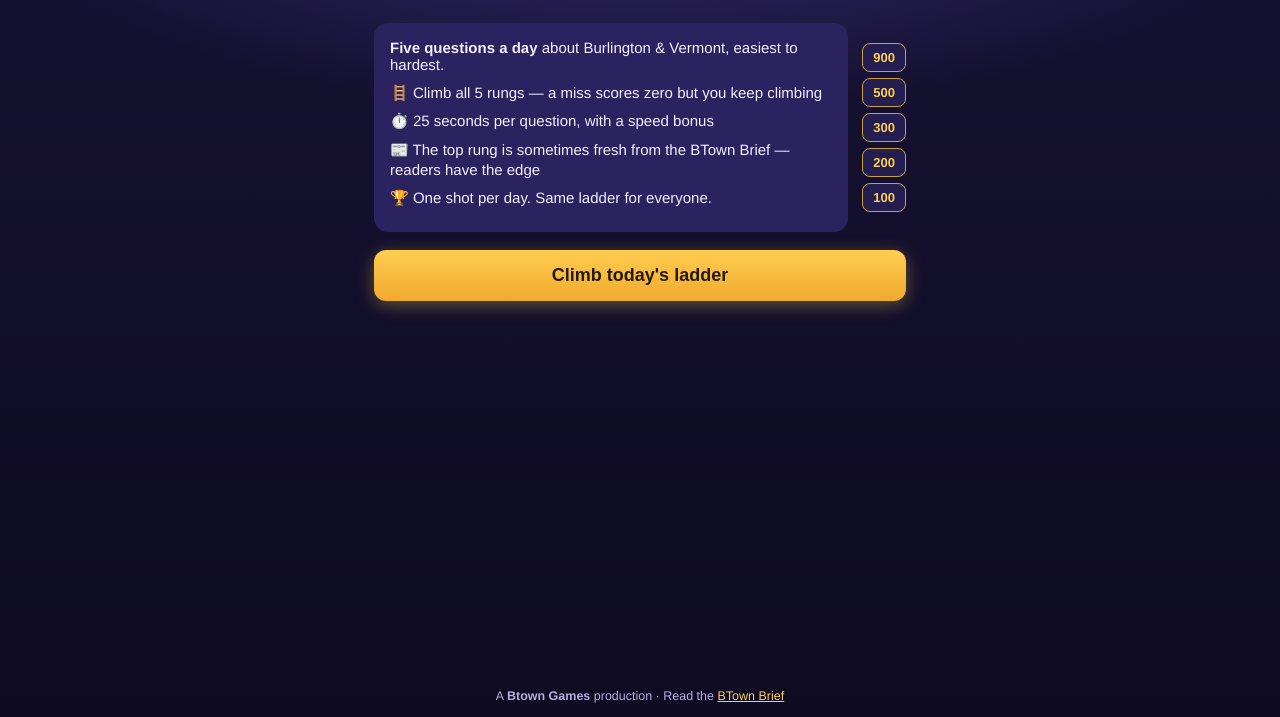
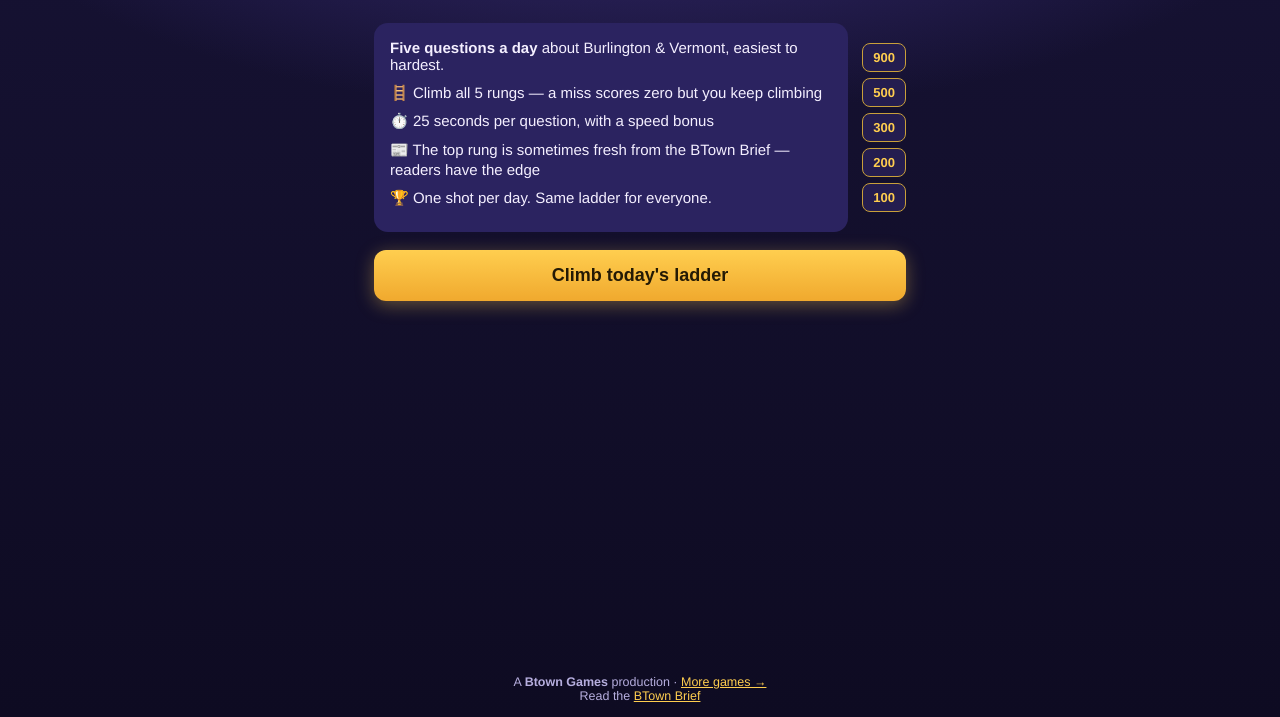
Before and after one commit to btownbrief/trivia-ladder, a plain HTML site: page index.html in a window 1280 px wide. Shown: the part 83-800 px from the top of the page. Drawn offline with Linux system fonts and the light colour scheme.

Commit message:
Shell convergence: match the arcade's shared shell (#5)
- credit line now links back to the arcade ("More games →"), Brief link on its own line like Btown Riddle
- web app manifest so the game is installable, named from games.json, theme from the page's theme-color
- icon-180.png rendered from icon.svg


Claude-Session: https://claude.ai/code/session_015e4iFWkQoPemMHuhArVqrM

Co-authored-by: Claude Fable 5.1 <noreply@anthropic.com>

```diff
--- a/index.html
+++ b/index.html
@@ -10,6 +10,7 @@
   <meta property="og:image" content="https://btownbrief.github.io/trivia-ladder/assets/og-image.png" />
   <meta property="og:url" content="https://btownbrief.github.io/trivia-ladder/" />
   <meta name="theme-color" content="#161233" />
+  <link rel="manifest" href="manifest.webmanifest" />
   <link rel="icon" href="assets/icon.svg" type="image/svg+xml" />
   <link rel="apple-touch-icon" href="assets/icon-180.png" />
   <link rel="stylesheet" href="style.css" />
@@ -106,7 +107,7 @@
   </main>
 
   <footer>
-    A <strong>Btown Games</strong> production · Read the <a href="https://www.btownbrief.com" target="_blank" rel="noopener">BTown Brief</a>
+    A <strong>Btown Games</strong> production · <a href="https://play.btownbrief.com/">More games →</a><br>Read the <a href="https://www.btownbrief.com" target="_blank" rel="noopener">BTown Brief</a>
   </footer>
 
   <!-- Duel: friends climb the same pinned five-question ladder -->
```
Also changed, not shown: assets/icon-180.png (added), manifest.webmanifest (added).
